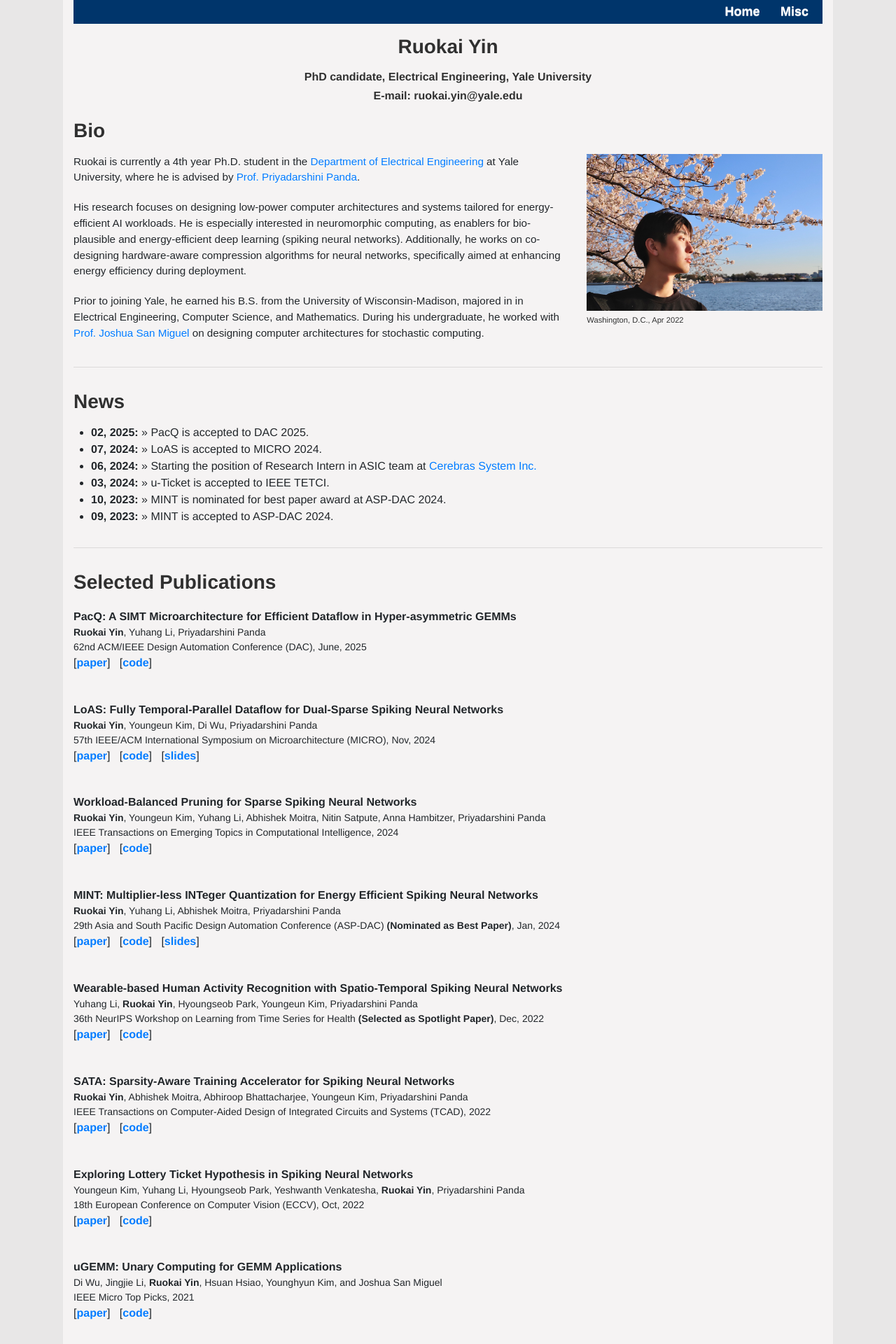
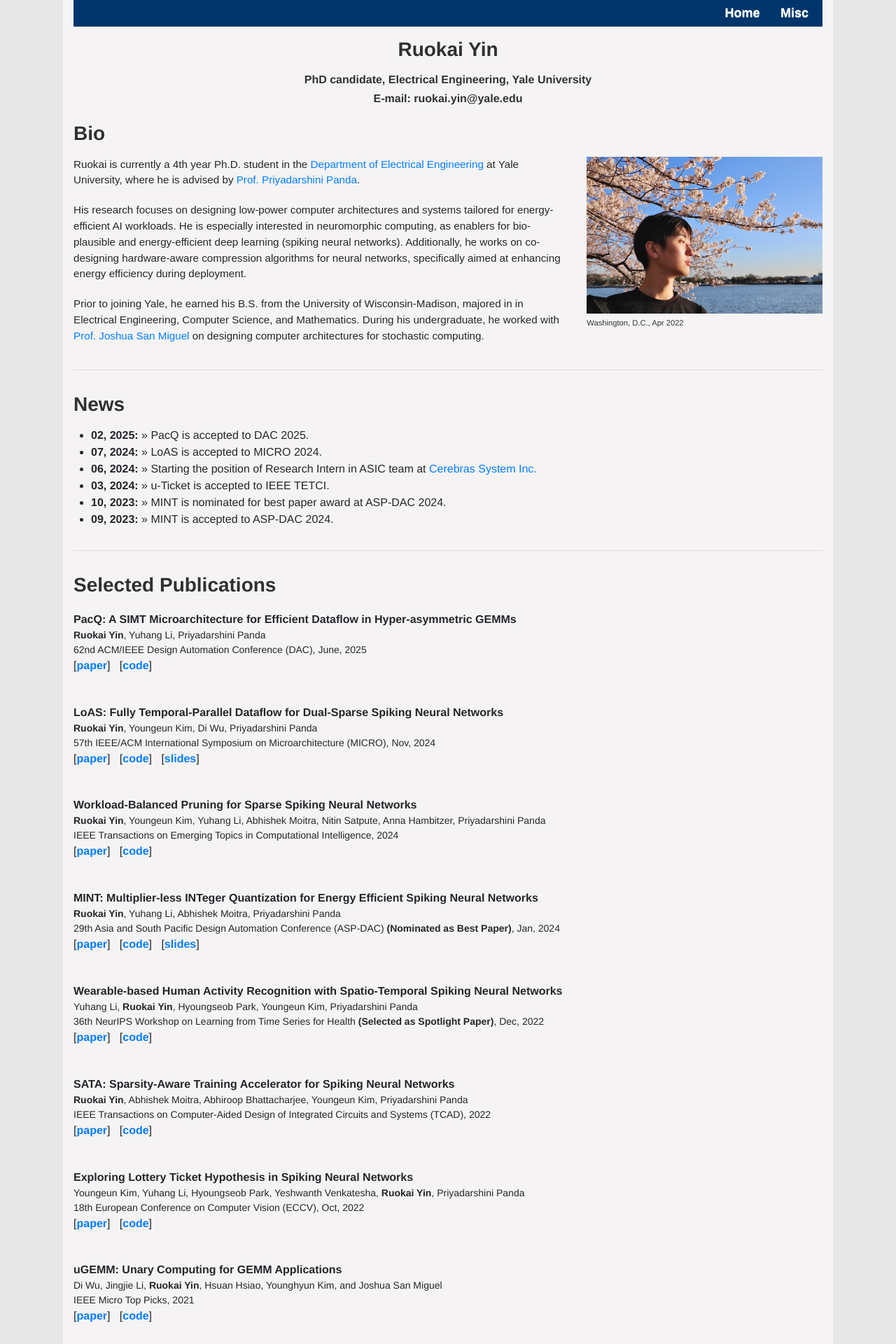
Before and after one commit to RuokaiYin/RuokaiYin.github.io, a Jekyll site: the page built from index.html, in a window 1280 px wide. Shown: the top 1920 px of the page at 70% size. Built offline with Jekyll 4.4.1, drawn with Linux system fonts in a browser that asks for light colours.

Commit message:
Update navigation.html

```diff
--- a/_includes/navigation.html
+++ b/_includes/navigation.html
@@ -30,7 +30,7 @@
 </table> -->
 
 
-<div style="background-color: #00356b; padding: 5px 0; width: 100%; margin: 0;">
+<div style="background-color: #00356b; padding: 7px 0; width: 100%; margin: 0;">
     <table style="width: 100%; border: 0px; margin: 0; border-spacing: 0;">
         <tr>
             <!-- <td style="text-align: left; border: 0px; width: 40%; vertical-align: middle; padding: 0 20px;">
```
